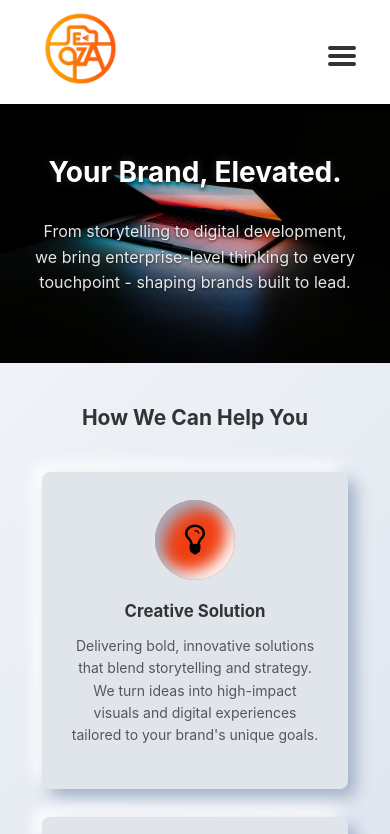
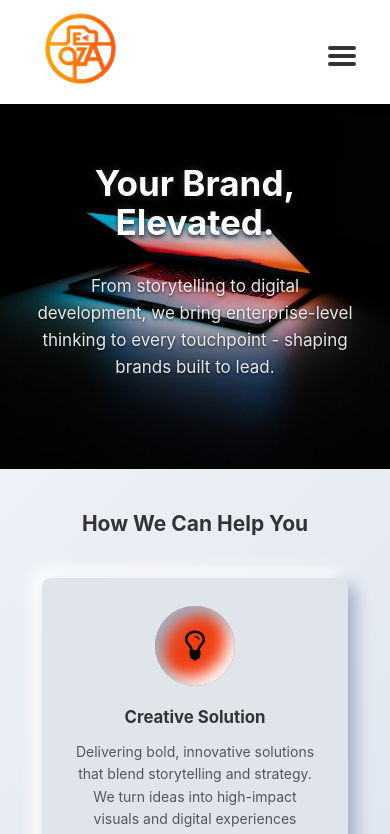
Before and after one commit to Jenoza/Jenoza-FrontEnd, an Angular app: page / in a window 390 px wide. Shown: the top 834 px of the page. Built offline with nearby package versions, Linux system fonts and the light colour scheme.

Commit message:
UI Revision

```diff
--- a/src/app/components/home/home.component.scss
+++ b/src/app/components/home/home.component.scss
@@ -49,13 +49,13 @@
       0 0 8px rgba(255, 255, 255, 0.2); // subtle white glow
 
     // Optional: add backdrop darken for even stronger clarity (if needed)
-    background: rgba(0, 0, 0, 0.082);
+    background: rgba(0, 0, 0, 0.0);
     padding: 0.5rem 1rem;
     border-radius: 0.5rem;
   }
 
   p {
-    font-size: 1.1rem;
+    font-size: 1.3rem;
     opacity: 0.95;
     max-width: 700px;
     margin: 0 auto;
@@ -66,18 +66,18 @@
       0 0 6px rgba(255, 255, 255, 0.1);
 
     // Optional background mask for better legibility
-    background: rgba(0, 0, 0, 0.082);
+    background: rgba(0, 0, 0, 0.034);
     padding: 0.75rem 1rem;
     border-radius: 0.5rem;
   }
 
   @media (max-width: 900px) {
-    padding: 5rem 1.5rem 4rem 1.5rem;
+    padding: 5.5rem 1.5rem 5.5rem 1.5rem;
     h1 {
-      font-size: clamp(2rem, 5vw, 3.2rem);
+      font-size: clamp(2.5rem, 5.5vw, 3.5rem);
     }
     p {
-      font-size: 16px;
+      font-size: 17px;
     }
   }
 }
--- a/src/app/pages/about/about.component.html
+++ b/src/app/pages/about/about.component.html
@@ -1,6 +1,6 @@
 <jnz-page-header
   title="About Us"
-  backgroundImage="url('/assets/images/about-us-bg.jpg')">
+  backgroundImage="url('/assets/about-us-bg.jpg')">
 </jnz-page-header>
 
 <!-- Our Story Section -->
```
